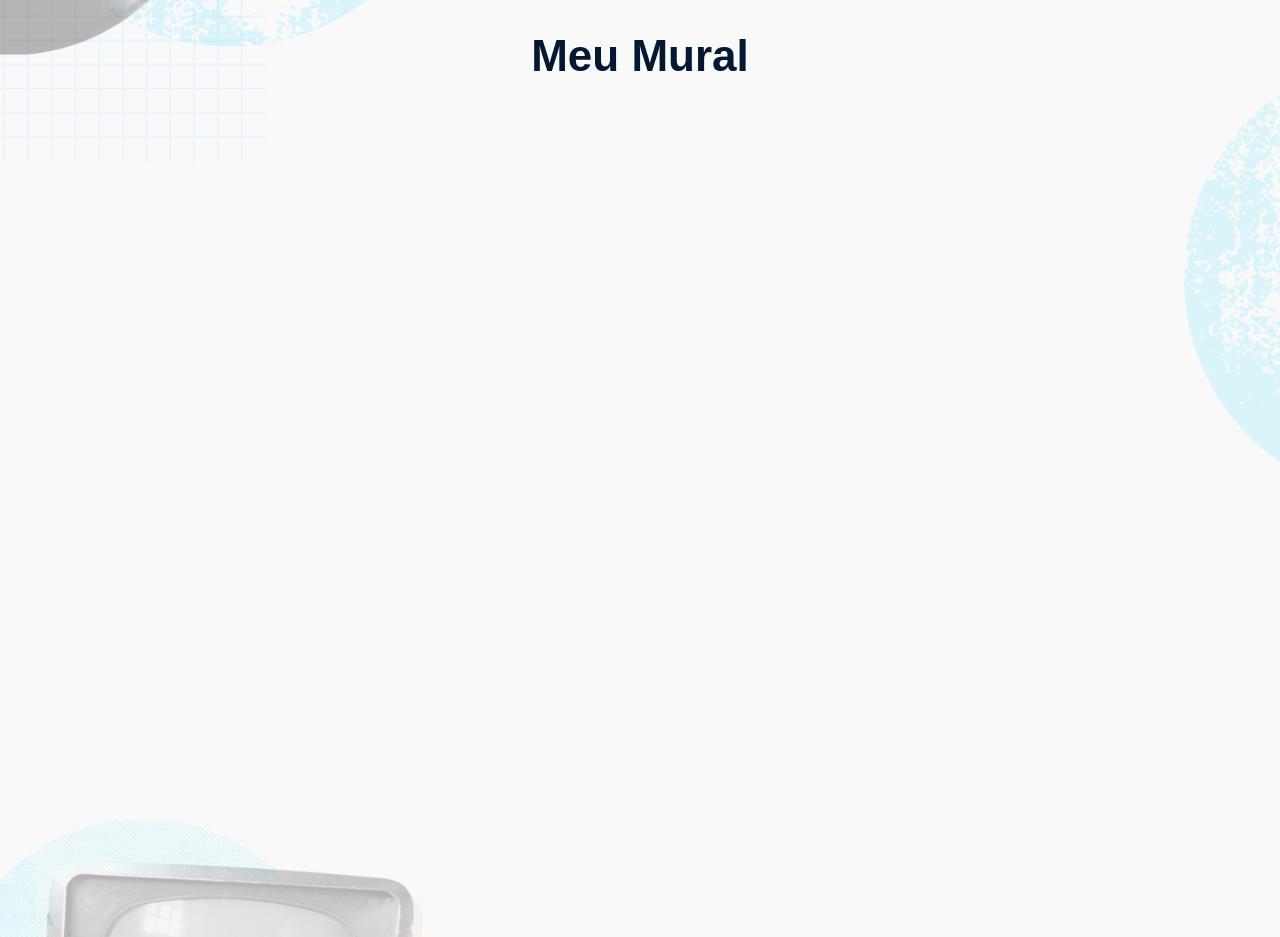
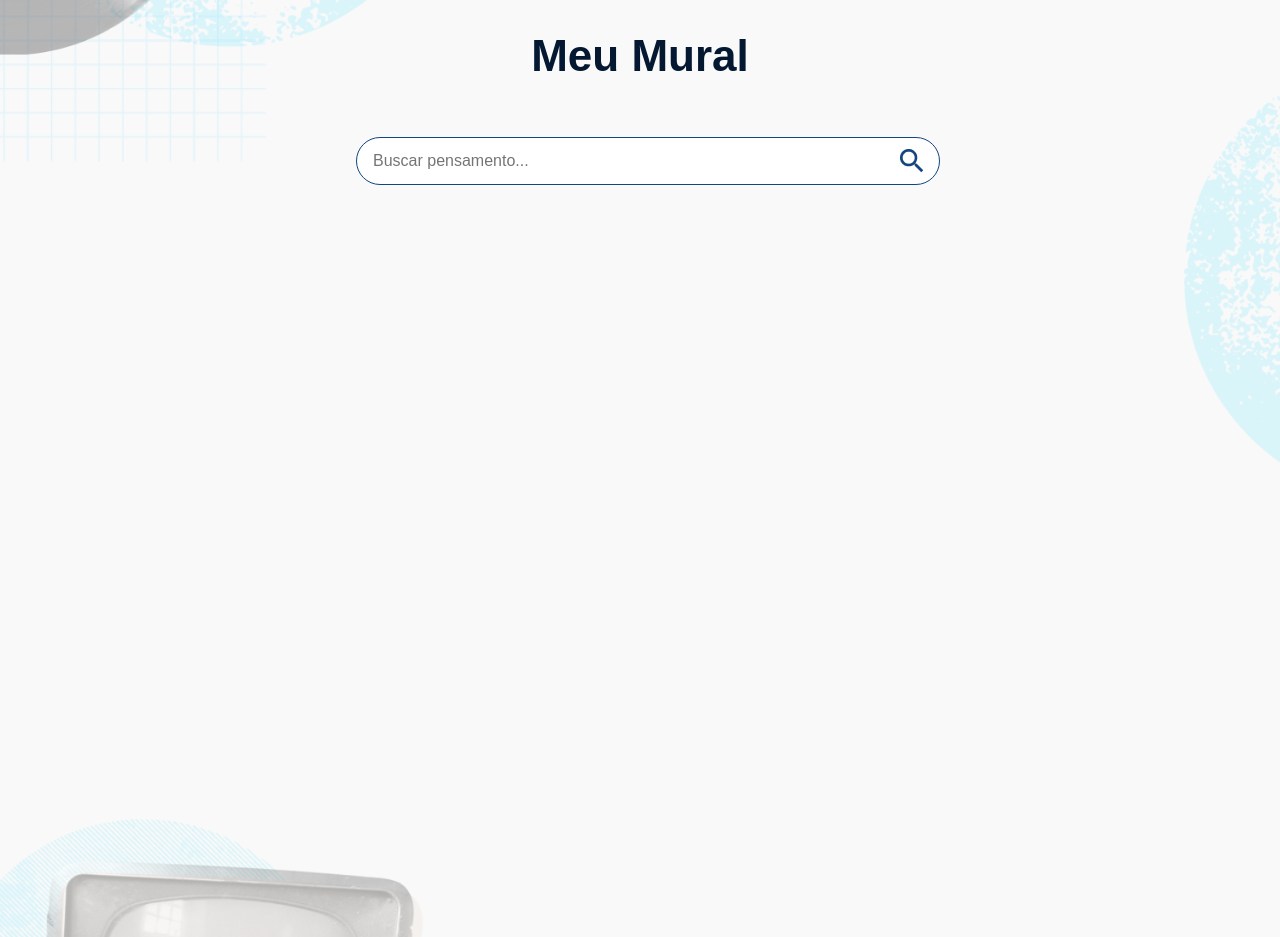
Before and after one commit to Glaubert01/ES6-, a plain HTML site: page index.html in a window 1280 px wide. Shown: the part 1920-2857 px from the top of the page. Drawn offline with nearby package versions, Linux system fonts and the light colour scheme; no server answers.

Commit message:
feat(busca): criado o campo de busca

```diff
--- a/index.html
+++ b/index.html
@@ -55,6 +55,15 @@
       <span></span>
       <section id="lista-pensamentos-container">
         <h3>Meu Mural</h3>
+        <section id="busca-container">
+          <input
+            type="text"
+            id="campo-busca"
+            placeholder="Buscar pensamento..." />
+            <img class="lupa"
+              src="assets/imagens/lupa.png"
+              alt="Buscar pensamento" />
+        </section>
         <div id="mensagem-vazia" class="mensagem-vazia">
           <img src="assets/imagens/lista-vazia.png" alt="Nenhum pensamento disponível">
           <p>Nada por aqui ainda, que tal compartilhar alguma ideia?</p>
```
Also changed, not shown: 1 other file.
